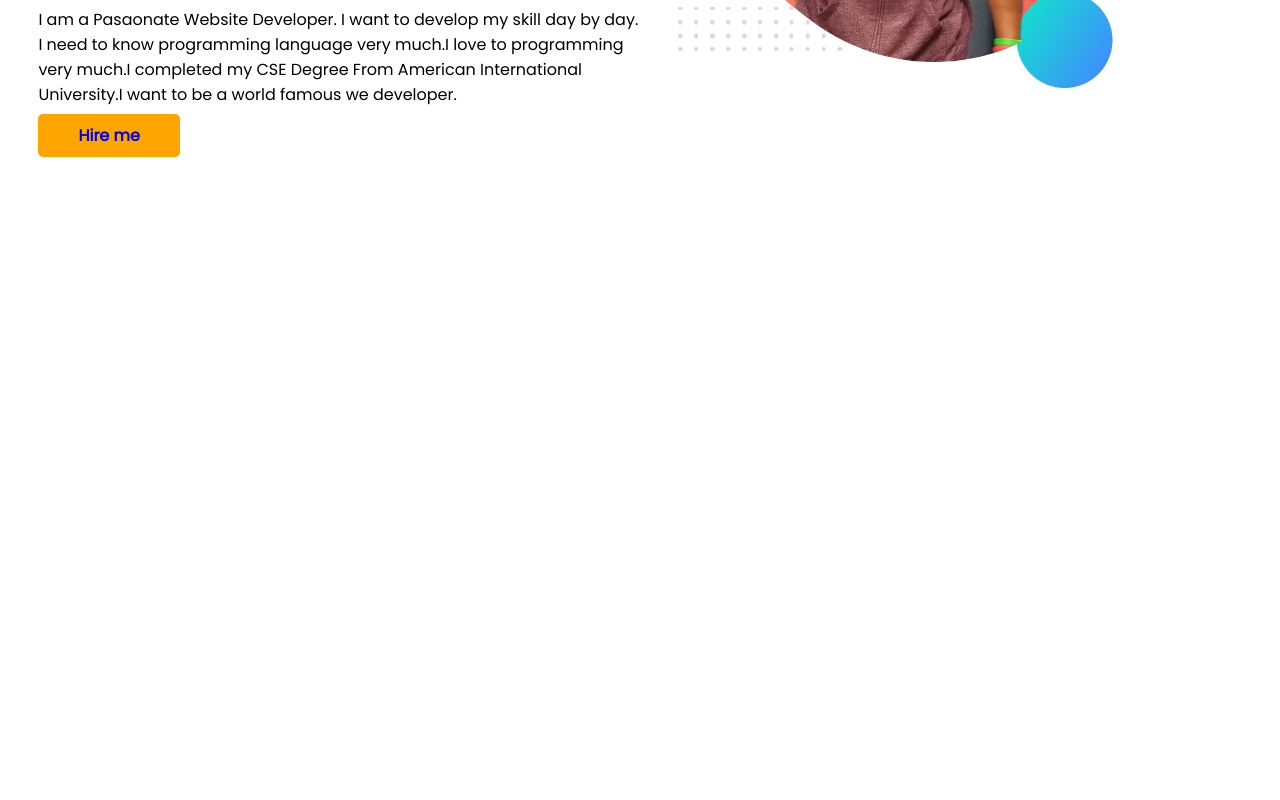
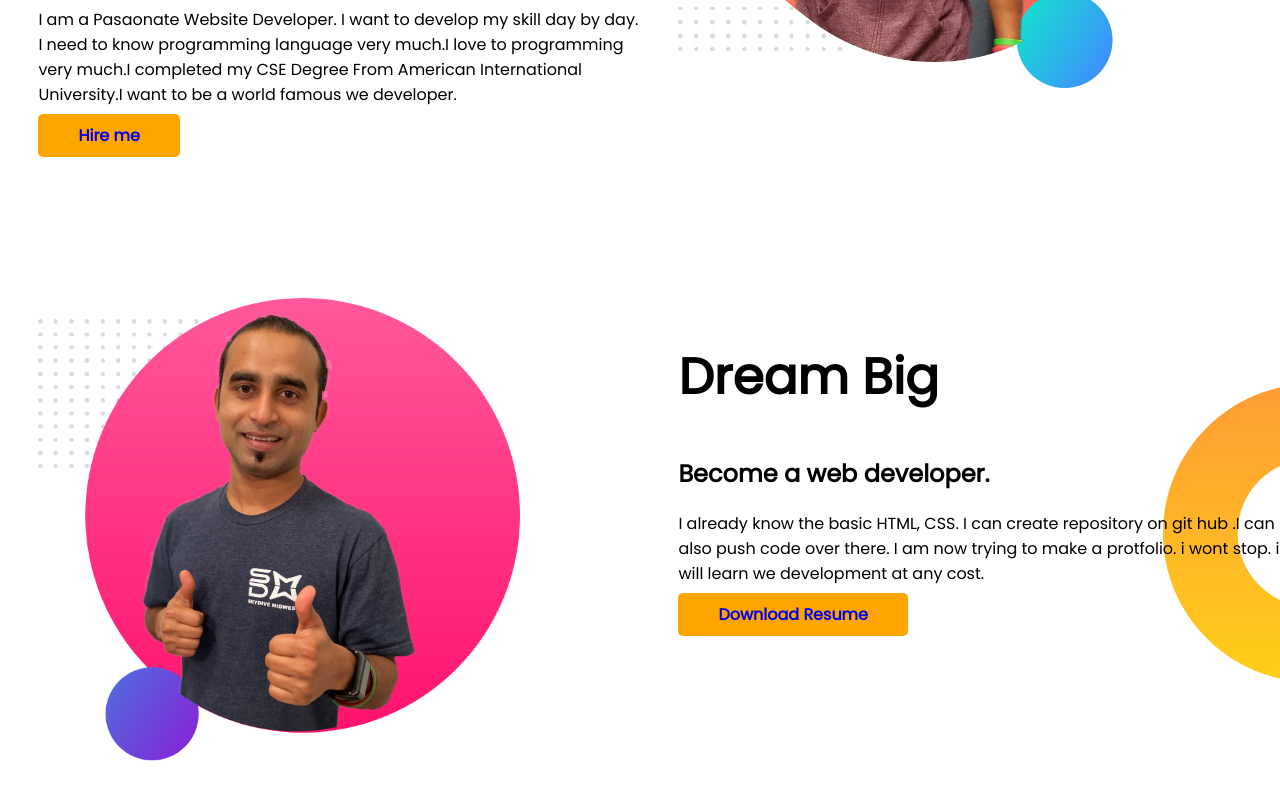
Before and after one commit to kayesh01/developer-portfolio, a plain HTML site: page index.html in a window 1280 px wide. Shown: the part 390-1190 px from the top of the page. Before the commit the page ends 800 px from the top, so only its background shows below. Drawn offline with Linux system fonts and the light colour scheme.

Commit message:
dream added

```diff
--- a/index.html
+++ b/index.html
@@ -29,6 +29,20 @@
             <img src="images/jhankar.png" alt="">
         </div>
     </section>
+    <section class="dream-big">
+        <div class="half-width">
+            <img src="images/jhankar2.png" alt="">
+        </div>
+        <div class="half-width">
+            <h1>Dream Big</h1>
+            <h2>Become a web developer.</h2>
+            <p>I already know the basic HTML, CSS. I can create repository on git hub .I can also push code over there.
+                I am now trying to make a protfolio. i wont stop. i will learn we development at any cost.</p>
+            <a class="link-button" target="_blank"
+                href="https://www.facebook.com/profile.php?id=100063467107363">Download Resume</a>
+
+        </div>
+    </section>
 </body>
 
 </html>
--- a/style.css
+++ b/style.css
@@ -13,6 +13,7 @@ h1 {
 
 section {
     display: flex;
+    margin-bottom: 150px;
 }
 
 .half-width {
@@ -38,3 +39,9 @@ section {
     background-image: url(images/top-banner.png);
     background-repeat: no-repeat;
 }
+
+.dream-big {
+    background-image: url(images/dream-bg.png);
+    background-repeat: no-repeat;
+    background-position: right;
+}
```
